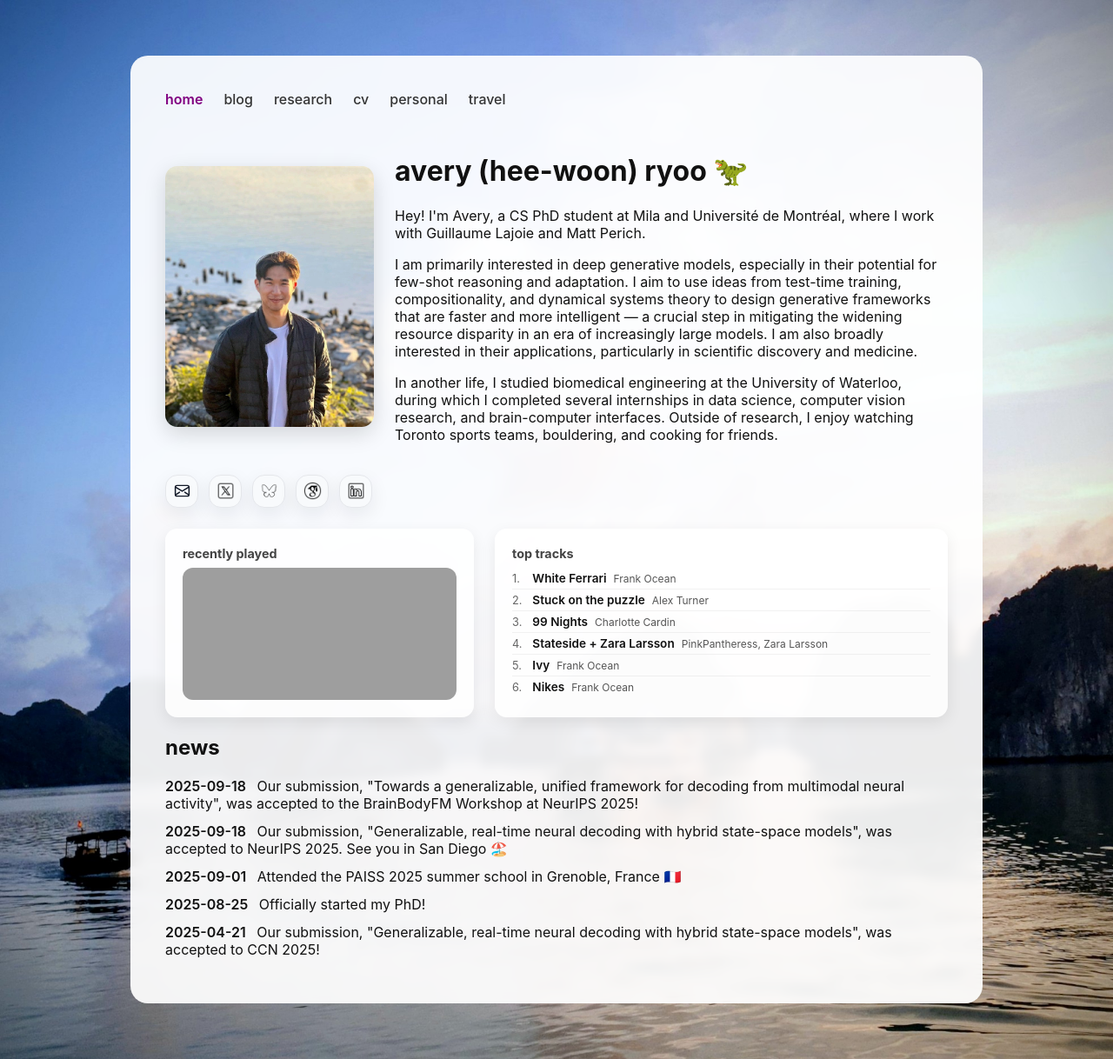
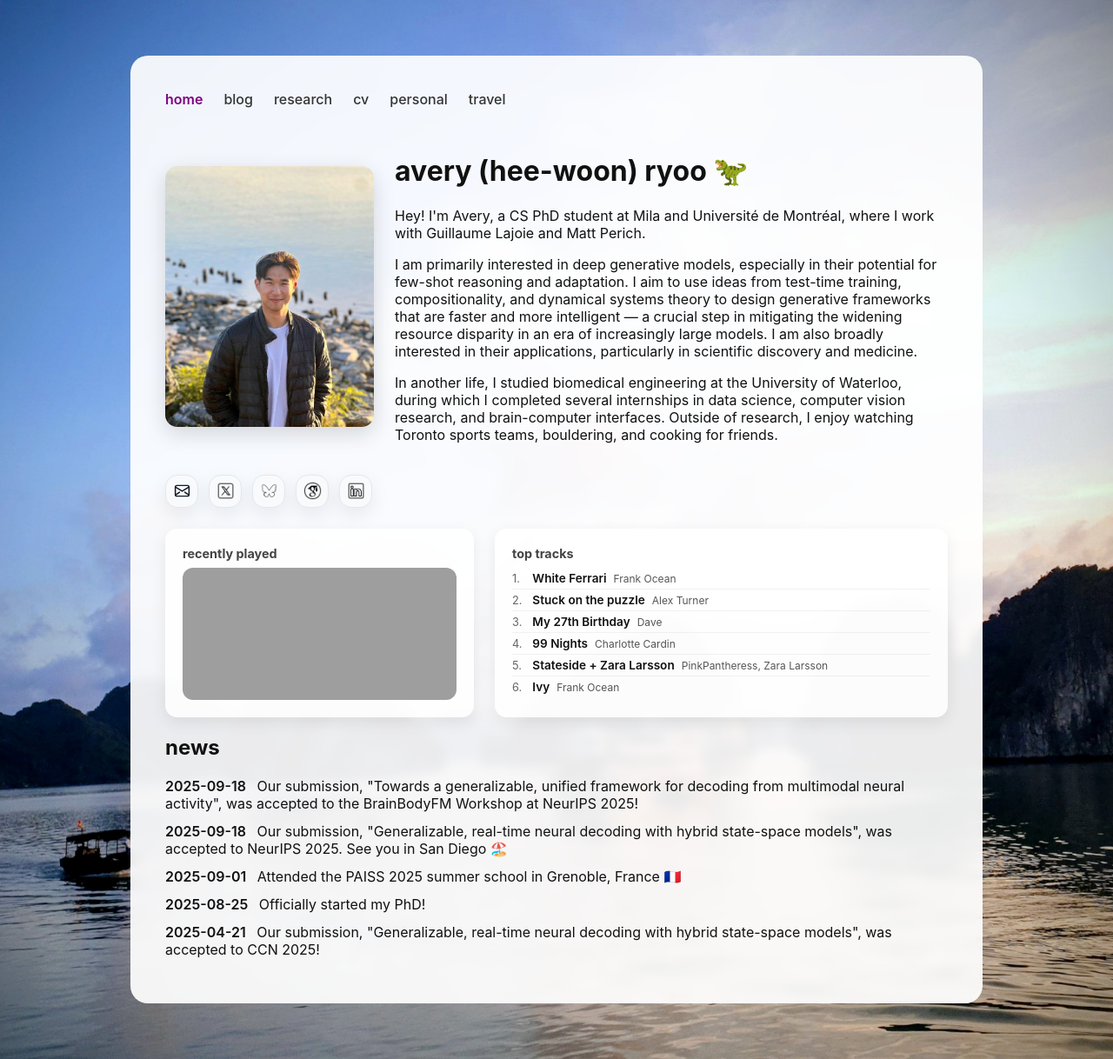
Before and after one commit to averyryoo/averyryoo.github.io, a Jekyll site: the page built from index.md, in a window 1280 px wide. Shown: the whole page at 87% size. Built offline with Jekyll 4.4.1, drawn with Linux system fonts in a browser that asks for light colours; grey boxes are pictures that could not be loaded.

Commit message:
chore: update spotify data

```diff
--- a/_data/spotify.yml
+++ b/_data/spotify.yml
@@ -12,6 +12,9 @@ top_tracks:
 - artist: Alex Turner
   track: Stuck on the puzzle
   url: https://open.spotify.com/track/3cUxncrTWSA9lhlQbuIwUY
+- artist: Dave
+  track: My 27th Birthday
+  url: https://open.spotify.com/track/7AXHZylhc2mgBKchDEJ1XL
 - artist: Charlotte Cardin
   track: 99 Nights
   url: https://open.spotify.com/track/7w3vaoMGxdzfkiN25jmDDE
@@ -21,7 +24,4 @@ top_tracks:
 - artist: Frank Ocean
   track: Ivy
   url: https://open.spotify.com/track/2ZWlPOoWh0626oTaHrnl2a
-- artist: Frank Ocean
-  track: Nikes
-  url: https://open.spotify.com/track/19YKaevk2bce4odJkP5L22
-updated_at: 2026-03-13 15:08 UTC
+updated_at: 2026-03-13 16:01 UTC
```
